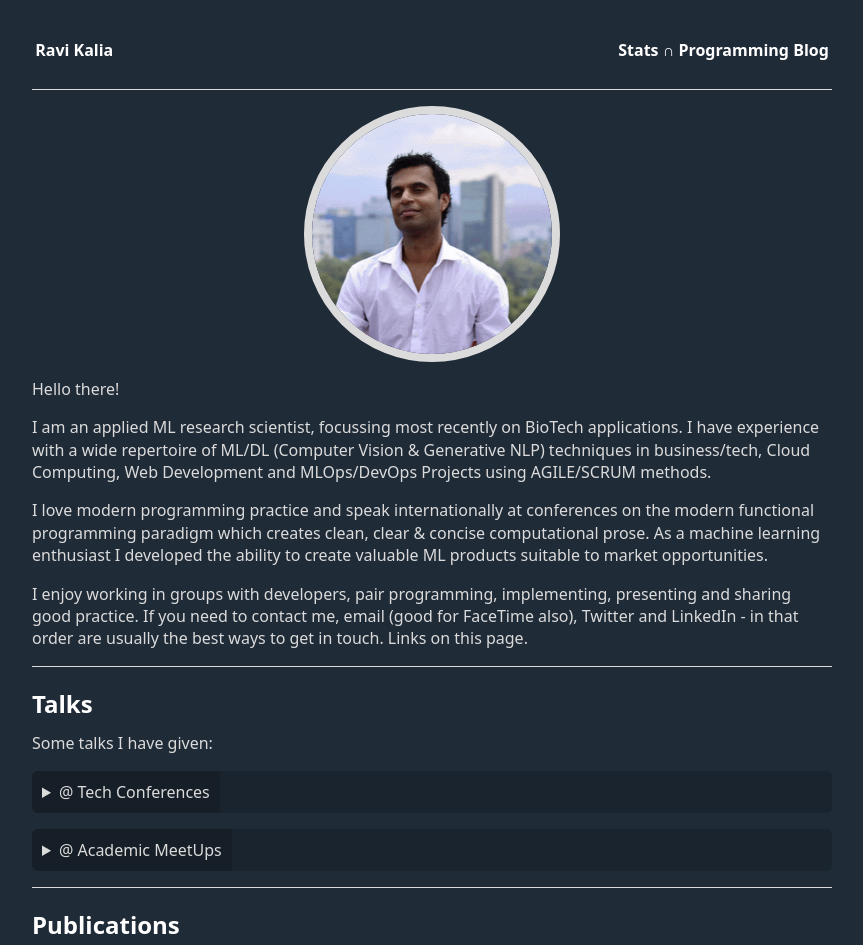
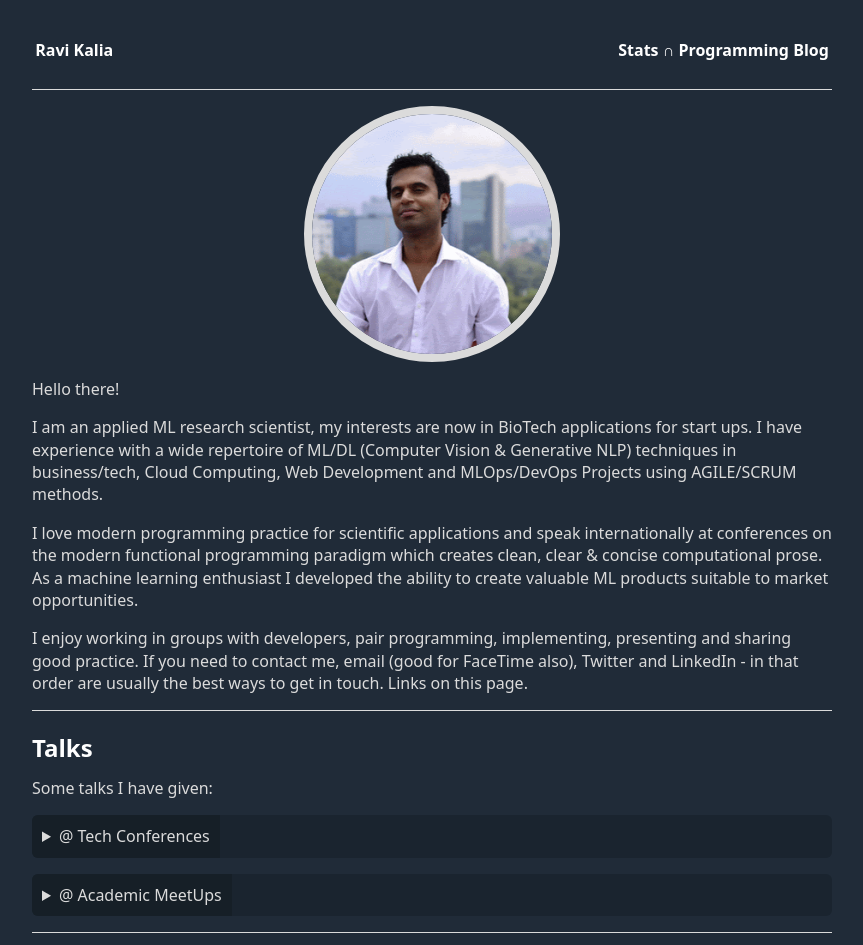
Before and after one commit to project-delphi/project-delphi.github.io, a plain HTML site: page index.html in a window 1280 px wide. Shown: the top 945 px of the page, without its empty margins (208-1071 px from the left). Drawn offline with Linux system fonts and the light colour scheme.

Commit message:
Update index.html

```diff
--- a/index.html
+++ b/index.html
@@ -34,7 +34,7 @@
           Hello there!
         </p>
         <p>
-          I am an applied ML research scientist, focussing most recently on BioTech applications.
+          I am an applied ML research scientist, my interests are now in BioTech applications for start ups.
 
           I have experience with a wide repertoire of ML/DL
           (Computer Vision & Generative NLP) techniques in business/tech, Cloud Computing, Web Development and
@@ -42,7 +42,7 @@
         </p>
 
         <p>
-          I love modern programming practice and speak
+          I love modern programming practice for scientific applications and speak
           internationally at conferences on the modern functional programming
           paradigm which creates clean, clear & concise computational prose. As
           a machine learning enthusiast I developed the ability to create valuable
```
